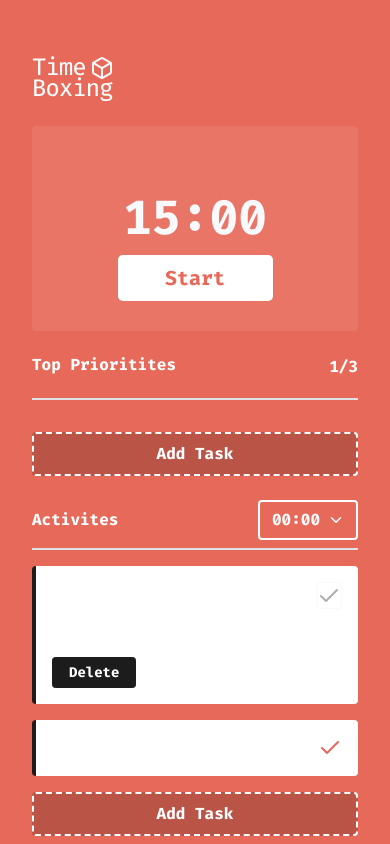
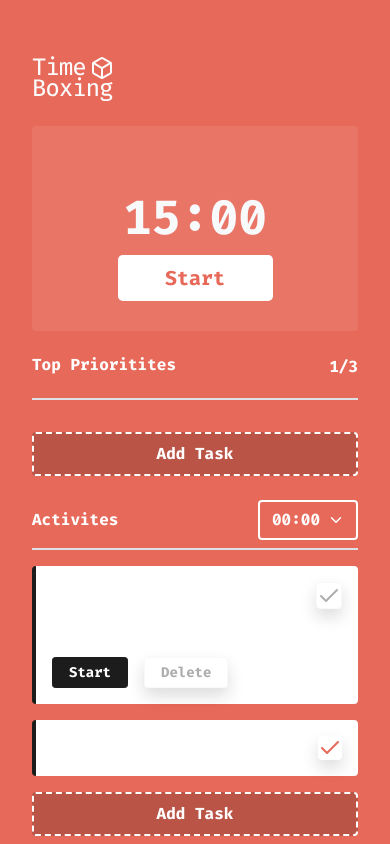
Before and after one commit to filipemelo2002/time-boxing, a React (Create React App) app: page / in a window 390 px wide. Both pictures are taken after a click on the element 195 px from the left and 595 px from the top of the page. Shown: the top 844 px of the page. Built offline with nearby package versions, Linux system fonts and the light colour scheme.

Commit message:
TB-22 Fix mobile styling & add shadow to buttons

```diff
--- a/src/components/ActivityItem.js
+++ b/src/components/ActivityItem.js
@@ -18,7 +18,9 @@ const ActivityItem = ({ done, title, description, duration }) => {
         </h4>
 
         <button
-          className={`btn p-0 ms-auto ${done ? "btn-primary" : "btn-light"}`}
+          className={`shadow btn p-0 ms-auto ${
+            done ? "btn-primary" : "btn-light"
+          }`}
         >
           <Icon />
         </button>
@@ -26,7 +28,12 @@ const ActivityItem = ({ done, title, description, duration }) => {
       {openDescription && (
         <>
           <p>{description}</p>
-          <button className="btn btn-sm btn-dark me-auto">Delete</button>
+          <div className="d-flex gap-3">
+            <button className="btn btn-sm btn-dark">Start</button>
+            <button className="shadow btn btn-sm btn-light me-auto">
+              Delete
+            </button>
+          </div>
         </>
       )}
     </div>
--- a/src/components/AddTaskButton.js
+++ b/src/components/AddTaskButton.js
@@ -55,6 +55,8 @@ const AddTaskButton = ({ onSave }) => {
           value={task.description}
           onChange={onChangeDescription}
         />
+
+        <div className="d-flex gap-1 flex-wrap mt-3">
           <Select
             data={[
               { name: "15min", value: 1 },
@@ -64,12 +66,10 @@ const AddTaskButton = ({ onSave }) => {
             ]}
             value={task.duration}
             onChange={onChangeDuration}
-          className="form-select select select-secondary mt-3"
+            className="form-select select select-secondary"
           />
-
-        <div className="d-flex gap-3 mt-3">
           <button
-            className="ms-auto btn btn-sm btn-light"
+            className="shadow ms-auto btn btn-sm btn-light"
             onClick={() => {
               setEditMode(!editMode);
               resetForm();
--- a/src/styles/_custom.scss
+++ b/src/styles/_custom.scss
@@ -15,13 +15,13 @@
   box-sizing: border-box;
   --webkit-font-smoothing: antialiased;
   outline-color: rgba(229, 89, 71, 0.3);
+  word-wrap: break-word;
 }
 
 $base-max-width: 22.5rem !default;
 
 body {
   background-color: $primary;
-  word-wrap: break-word;
 }
 
 // BUTTONS
```
Lines whose indentation alone changed are shown as unchanged.
